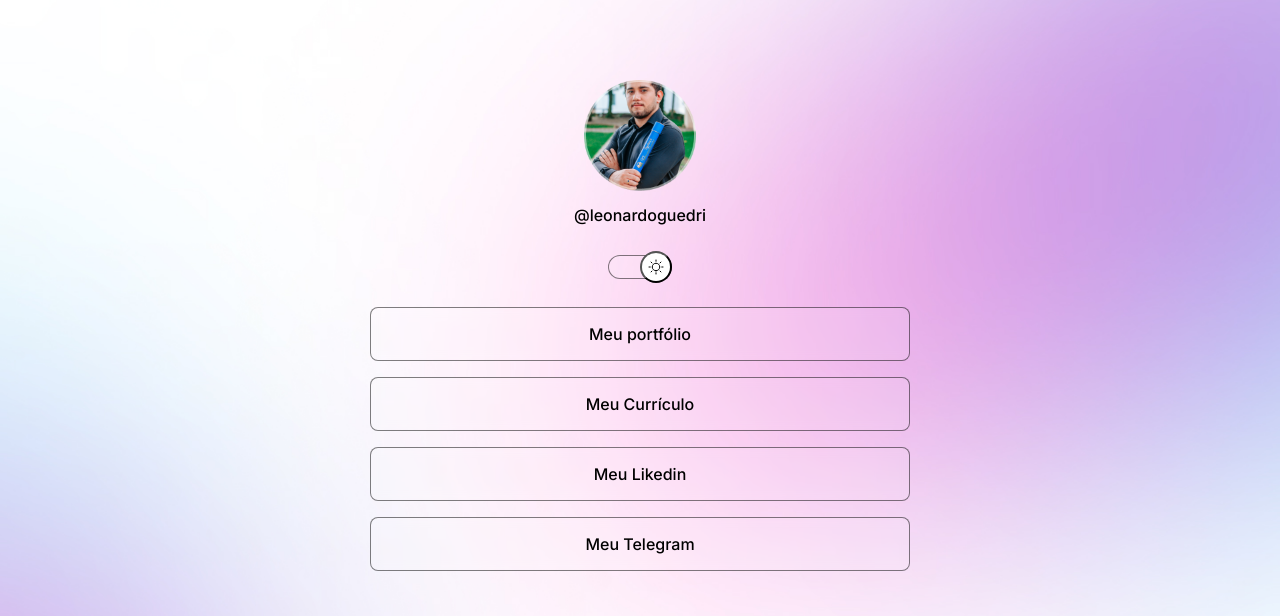
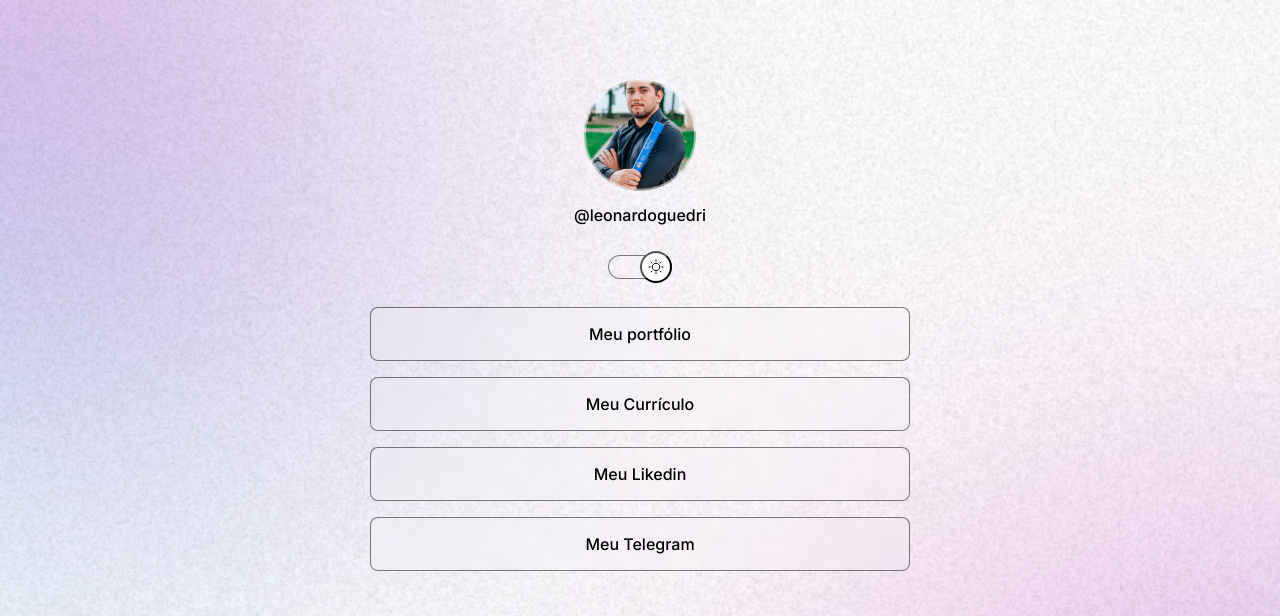
Before and after one commit to leonardoguedri/agregadordelinks, a plain HTML site: page index.html in a window 1280 px wide. Shown: the top 616 px of the page. Drawn offline with nearby package versions, Linux system fonts and the light colour scheme.

Commit message:
papeldeparedeligth

```diff
--- a/style.css
+++ b/style.css
@@ -17,7 +17,7 @@
 
 .light {
    --text-color: black;
-   --bg-url: url(./assets/bg-desktop-light.jpg);
+   --bg-url: url(./assets/bg-mobile-light.jpg);
    --stroke-color: rgba(0, 0, 0, 0.5);
    --text-colorfoot: rgba(0, 0, 0, 0.771);
    --switch-bg-url: url(./assets/sun.svg);
```
